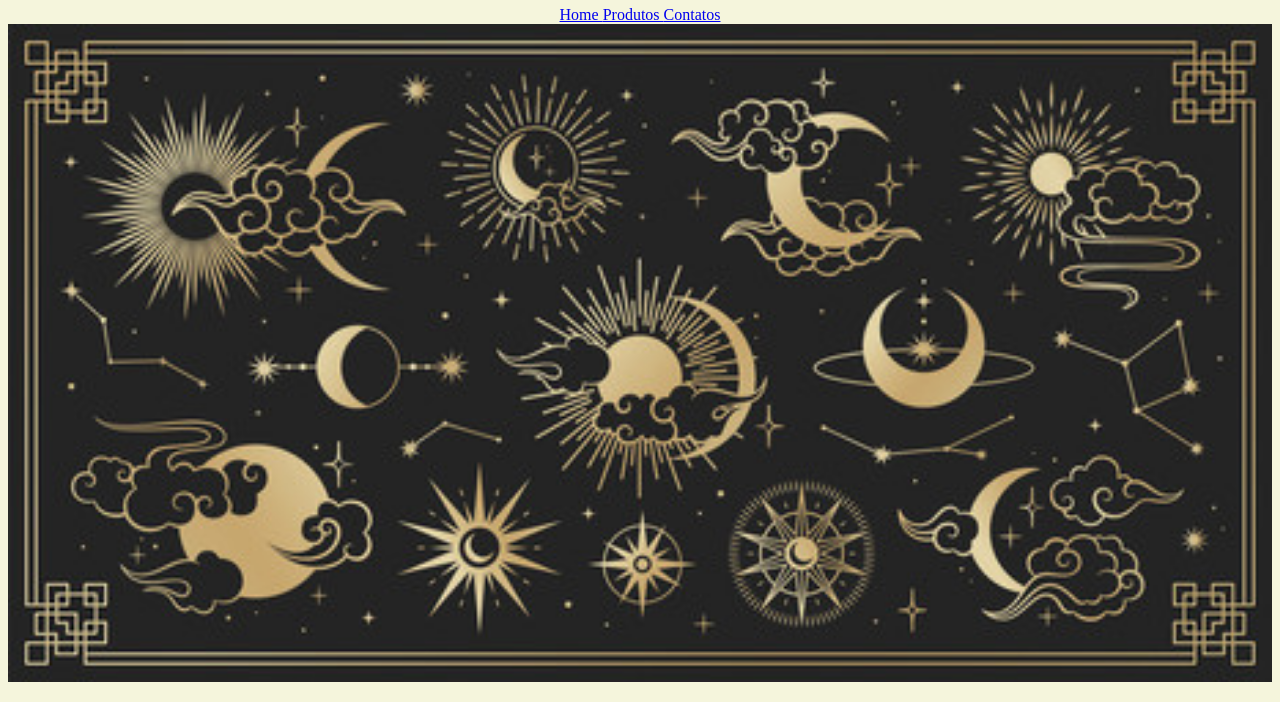
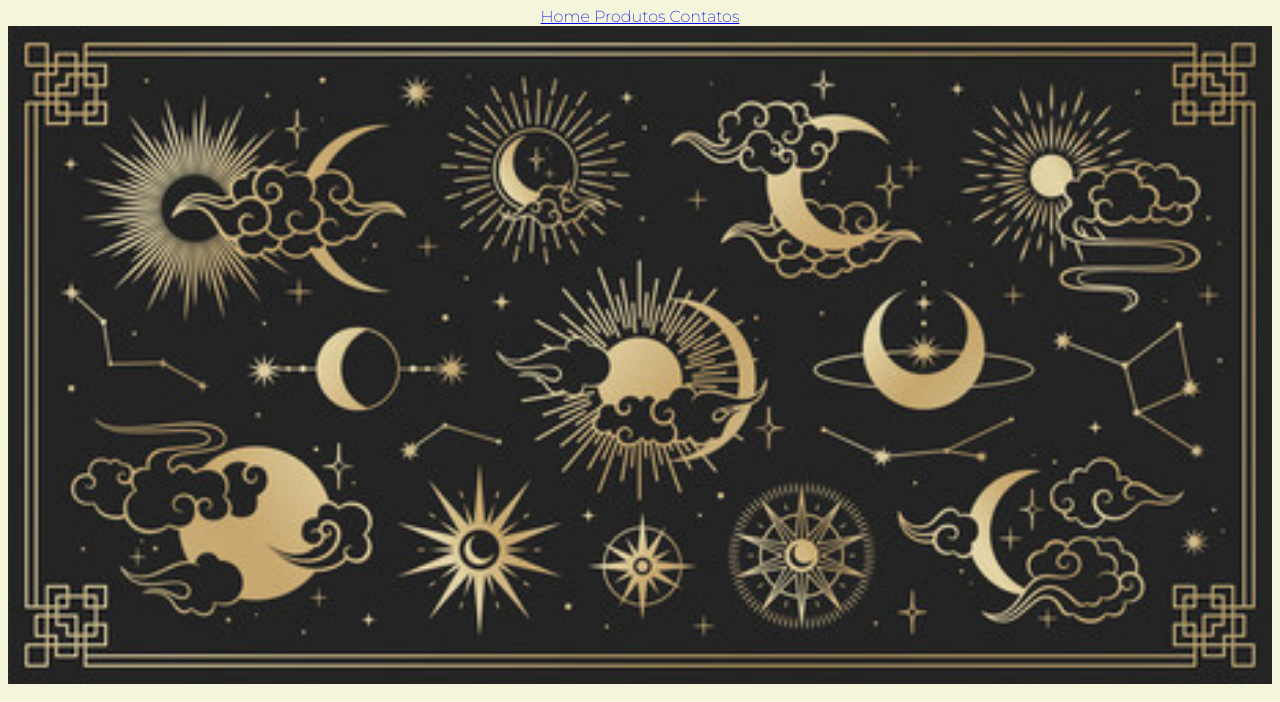
Before and after one commit to apenasneves/barao-1b-pc, a plain HTML site: page index.html in a window 1280 px wide. Shown: the part 53-755 px from the top of the page. Drawn offline with Linux system fonts and the light colour scheme; a script that the page names is missing.

Commit message:
Add files via upload

```diff
--- a/style.css
+++ b/style.css
@@ -1,4 +1,7 @@
+@import url('https://fonts.googleapis.com/css2?family=Montserrat:wght@200&display=swap');
+
 body{
+    font-family: 'Montserrat', sans-serif;
     text-align: center;
     background-color: beige;
 }
```
